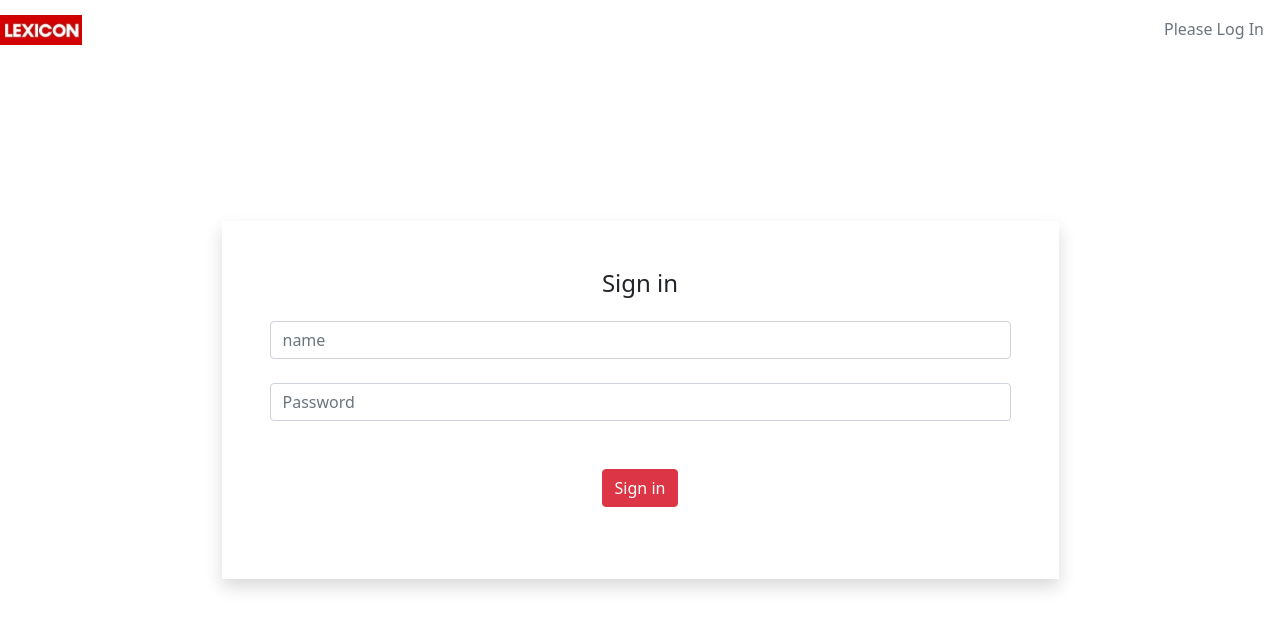
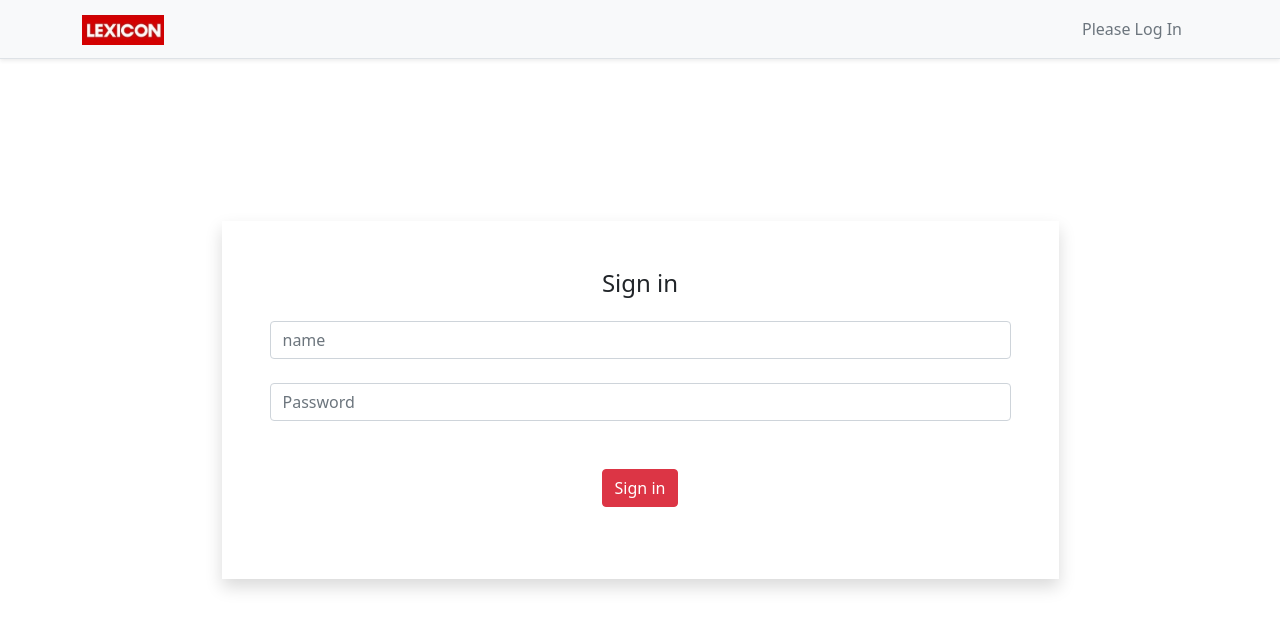
Before and after one commit to johnLexicon/vue_labb2, a Vue app: page / in a window 1280 px wide. Shown: the top 630 px of the page. Built offline with nearby package versions, Linux system fonts and the light colour scheme.

Commit message:
Changed bg color of navbar.

```diff
--- a/src/components/NavBar.vue
+++ b/src/components/NavBar.vue
@@ -1,10 +1,10 @@
 <template>
   <!-- Just an image -->
-  <nav class="navbar navbar-dark fixed-top">
+  <nav class="navbar bg-light fixed-top shadow-sm border-bottom">
+    <div class="container-md container-fluid">
       <a class="navbar-brand" href="#">
         <img src="@/assets/img/lexicon.jpg" height="30" alt="Lexicon logo" />
       </a>
-
       <div v-if="loggedIn === false">
         <span class="navbar-text text-muted"> Please Log In </span>
       </div>
@@ -15,6 +15,7 @@
         <button @click="logOut" class="btn btn-danger btn-sm" type="button">
           Log out
         </button>
+      </div>
     </div>
   </nav>
 </template>
```
Lines whose indentation alone changed are shown as unchanged.
